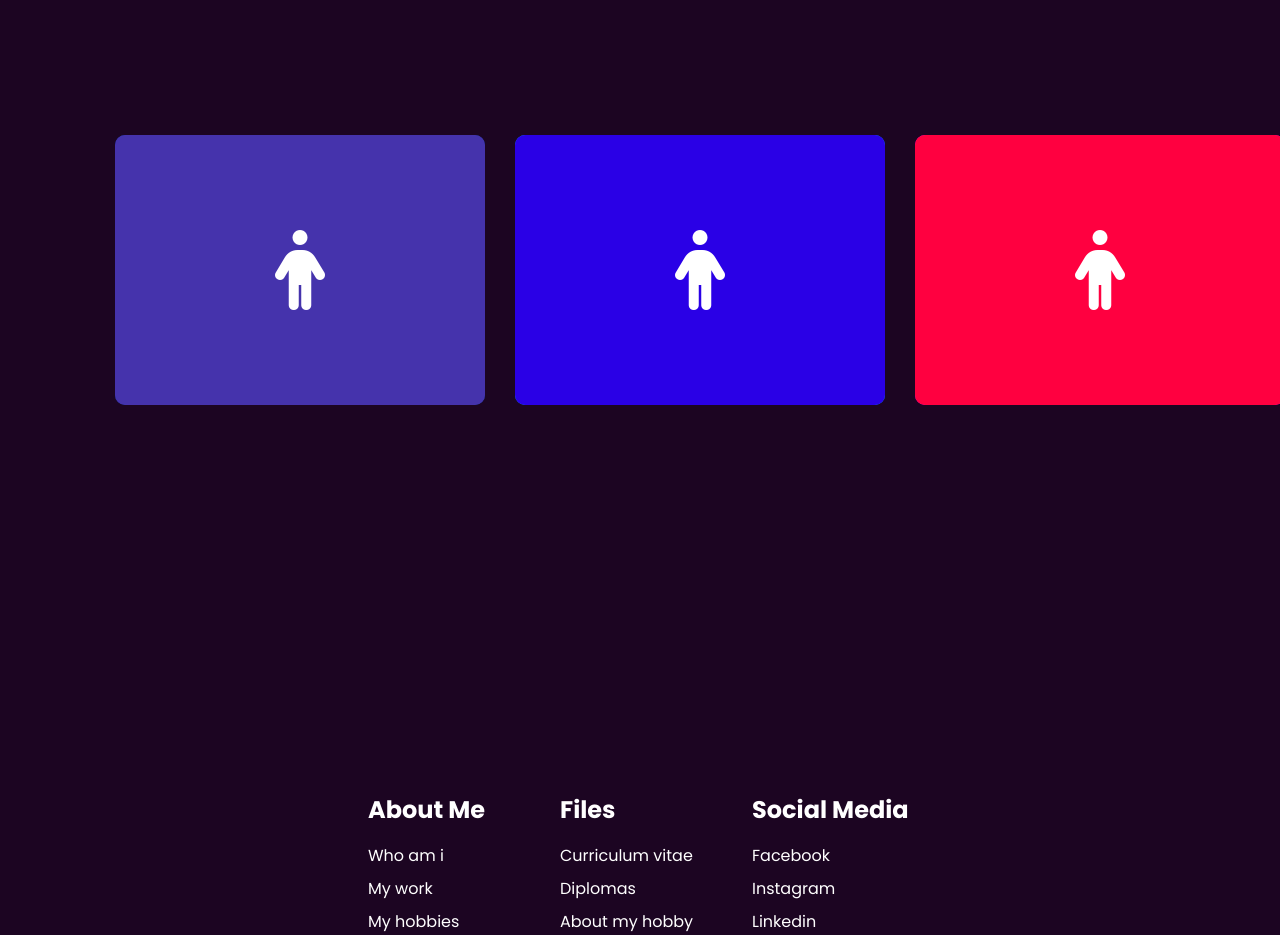
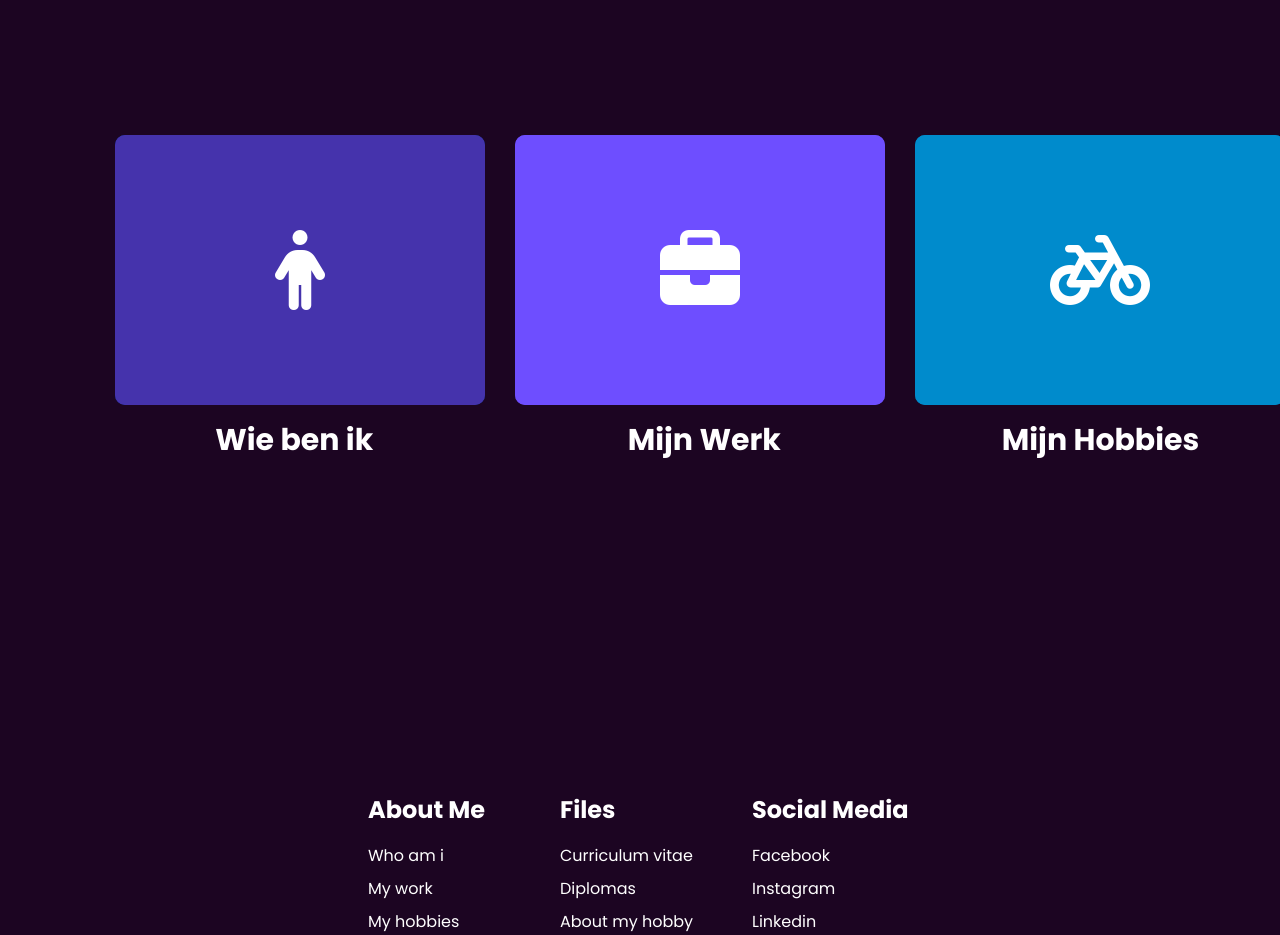
Before and after one commit to jkoudijs13/JanPortofolio, a plain HTML site: page index.html in a window 1280 px wide. Shown: the part 1020-1955 px from the top of the page. Drawn offline with Linux system fonts and the light colour scheme.

Commit message:
InfoBoxes

```diff
--- a/index.html
+++ b/index.html
@@ -29,20 +29,18 @@
         </section>
         <div class="sec" id="sec">
             <div class="aboutme">
+                <div class="allboxes">
                     <div class="infobox">
                         <div class="iconall"><i class="fa-solid fa-person"></i></div>
-                    <div class="infocontent">
-                    <h3>Who am i</h3>
-                    <p>My name is Jan Koudijs. <br> I am 17 years old (2004) and I live in Bennekom, municipality of Ede. <br>
-                        I completed havo at the van lodenstein college in kesteren. <br>
-                        After this I started studying ICT at the Christian University of Applied Sciences Ede (CHE). <br>
-                        I am currently in my first year and have not yet obtained my propaedeutic certificate.</p>
+                        <div class="infocontent" id="box1">
+                        <p>Mijn naam is Jan Koudijs. Ik ben 18 jaar oud (2004) en woon in Bennekom, gemeente Ede.
+                            Ik heb Havo afgerond op het Van Lodenstein College in Kesteren. Hierna ben ik ICT gaan studeren op de Christelijke Hogeschool Ede (CHE).
+                            Ik heb in leerjaar 1 mijn propedeuse behaald en ik zit op dit moment in het 2e leerjaar.
                         </div>
                     </div>
                     <div class="infobox">
-                    <div class="iconall"><i class="fa-solid fa-person"></i></div>
-                    <div class="infocontent">
-                    <h3>My work</h3>
+                        <div class="iconall"><i class="fa-solid fa-briefcase"></i></div>
+                        <div class="infocontent" id="box2">
                         <p>Lorem ipsum dolor, sit amet consectetur adipisicing elit.
                             Sit quo facere omnis, error maxime eos suscipit accusamus
                             fugiat vero ratione. Tempora impedit, repudiandae cupiditate vero
@@ -50,13 +48,18 @@
                         </div>
                     </div>
                     <div class="infobox">
-                    <div class="iconall"><i class="fa-solid fa-person"></i></div>
-                    <div class="infocontent">
-                    <h3>My hobbies</h3>
+                        <div class="iconall"><i class="fa-solid fa-bicycle"></i></div>
+                        <div class="infocontent" id="box3">
                         <p>Lorem ipsum dolor, sit amet consectetur adipisicing elit.
                             Sit quo facere omnis, error maxime eos suscipit accusamus
                             fugiat vero ratione. Tempora impedit, repudiandae cupiditate vero
                             neque doloribus aliquid eius excepturi?</p>
+                        </div>
+                    </div>
+                    <div class="titles">
+                        <h3 class="h3_1">Wie ben ik</h3>
+                        <h3 class="h3_2">Mijn Werk</h3>
+                        <h3 class="h3_3">Mijn Hobbies</h3>
                     </div>
                 </div>
             </div>
--- a/style.css
+++ b/style.css
@@ -322,12 +322,6 @@ section img#jannie{
     margin: 0;
     padding: 0;
     color: #fff;
-}
-
-.aboutme .infobox .infocontent h3 {
-    margin: 0;
-    padding: 0;
-    color: #fff;
     font-size: 24px;
 }
 
@@ -337,6 +331,29 @@ section img#jannie{
     color: #fff;
 }
 
+.aboutme .titles {
+    position: relative;
+    text-align: center;
+    display: flex;
+    float: left;
+    margin-top: -2rem;
+    color: #fff;
+    font-size: 20px;
+}
+
+.aboutme .titles h3:nth-child(1) {
+    margin-right: 15.9rem;
+    margin-left: 7.2rem;
+}
+.aboutme .titles h3:nth-child(3) {
+    margin-left: 13.8rem;
+}
+
+.aboutme #box2:hover + .h3_2{
+    color: transparent;
+}
+
+
 .aboutme .infobox:nth-child(1) {
     background-color: #093491;
 }
@@ -345,17 +362,17 @@ section img#jannie{
 }
 
 .aboutme .infobox:nth-child(2) {
-    background-color: #0099ff;
+    background-color: #5740c0;
 }
 .aboutme .infobox:nth-child(2) .iconall{
-    background-color: #2a00e6;
+    background-color: #6e4eff;
 }
 
 .aboutme .infobox:nth-child(3) {
-    background-color: #ff00dd;
+    background-color: #0073a8;
 }
 .aboutme .infobox:nth-child(3) .iconall{
-    background-color: #ff0040;
+    background-color: #008bcc;
 }
 
 
```
Lines whose indentation alone changed are shown as unchanged.
